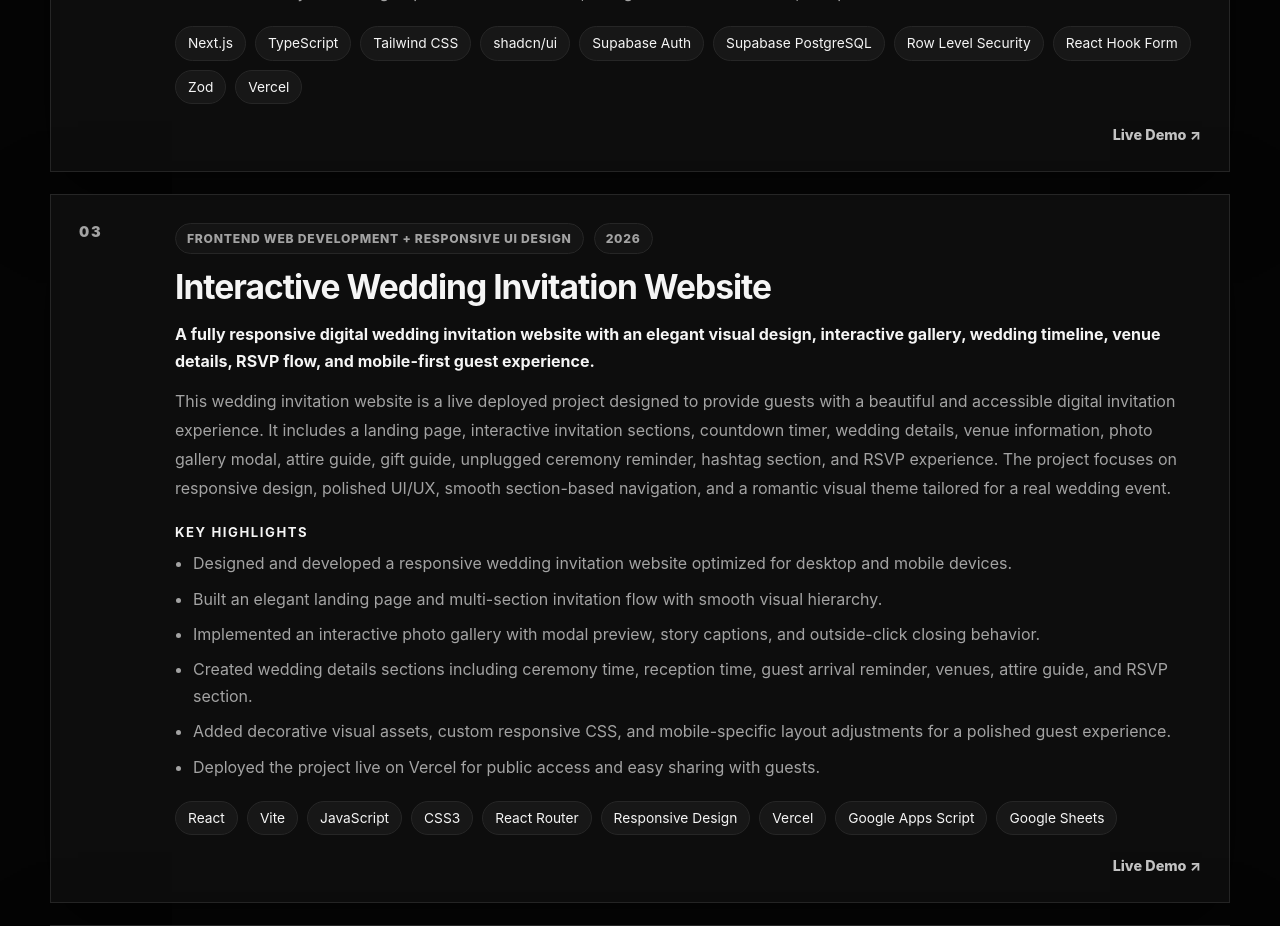
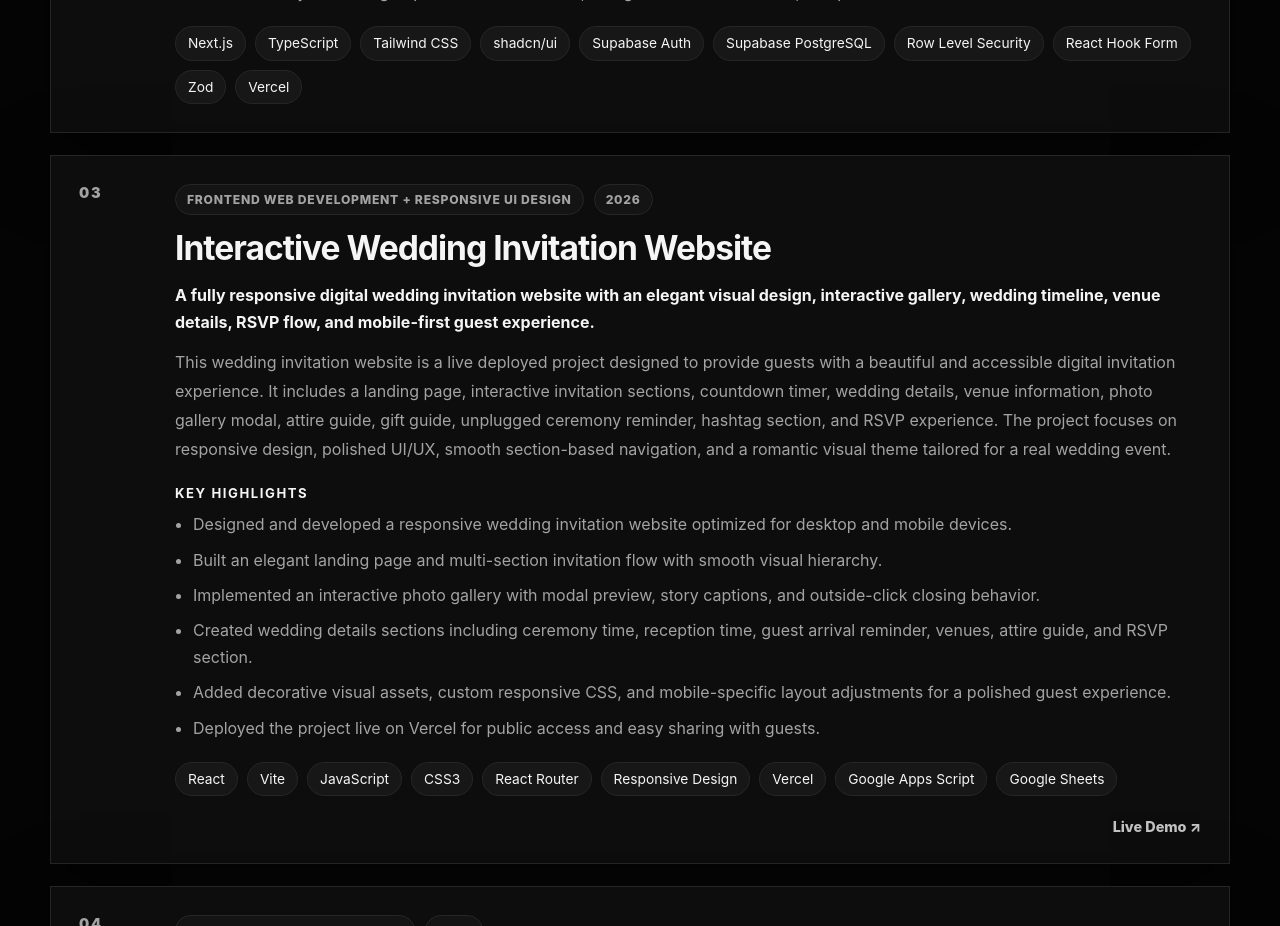
Before and after one commit to Nald27/ronaldsoriano-portfolio, a React (Vite) app: page /projects in a window 1280 px wide. Shown: the part 1600-2526 px from the top of the page. Built offline with nearby package versions, Linux system fonts and the light colour scheme; no server answers.

Commit message:
Removed the link of Yugobooth Bookkeeping

```diff
--- a/src/data/projects.js
+++ b/src/data/projects.js
@@ -77,7 +77,7 @@ export const projects = [
       "Zod",
       "Vercel",
     ],
-    liveDemo: "https://yugobooth-bookkeeping.vercel.app/",
+    liveDemo: "",
     github: "",
     featuredOrder: 2,
     impact:
```
